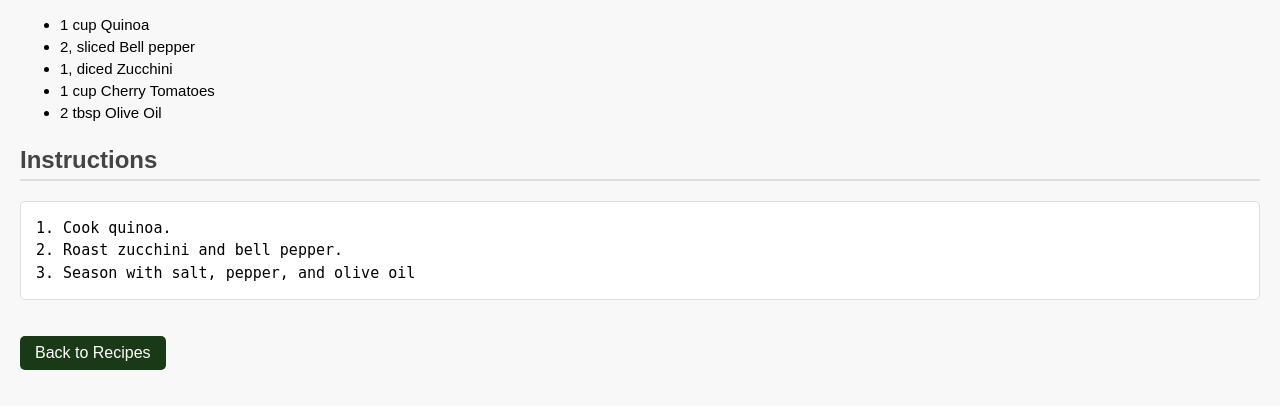
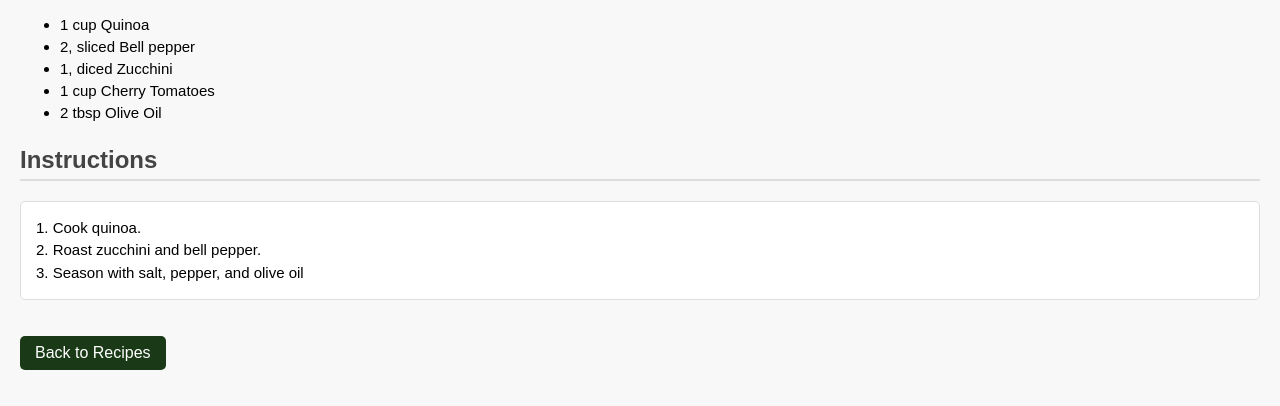
Before and after one commit to Tunarrrrmas/allersafe, a Flask app: page /recipe/1 in a window 1280 px wide. Shown: the part 1006-1412 px from the top of the page. Run offline with Flask 3, Linux system fonts and the light colour scheme; a user stored in the database is signed in.

Commit message:
Update recipe_details.html

```diff
--- a/templates/recipe_details.html
+++ b/templates/recipe_details.html
@@ -9,44 +9,38 @@
             margin: 0;
             padding: 20px;
         }
-
         h1 {
             text-align: center;
             color: #333;
         }
-
         h2{
             margin-top: 25px;
             color: #444;
             border-bottom: 2px solid #ddd;
             padding-bottom: 5px;
         }
-
         p{
             font-size: 16px;
             color: #555;
         }
-
         ul{
             list-style-type: disc;
             padding-left: 40px;
         }
-
         li{
             margin: 5px 0;
             font-size: 15px;
         }
-
         pre{
             background: #fff;
             border: 1px solid #ddd;
             padding: 15px;
             white-space: pre-wrap;
             font-size: 15px;
+            font-family: Arial, sans-serif;  /* Added this line */
             line-height: 1.5;
             border-radius: 5px;
         }
-
         a{
             display: inline-block;
             margin-top: 20px;
@@ -57,11 +51,9 @@
             border-radius: 5px;
             transition: 0.3s;
         }
-
         a:hover {
             background: #345d31;
         }
-
         .recipe-photo {
             display: block;
             margin: 0 auto 20px auto;
@@ -77,7 +69,6 @@
     <a href="{{ url_for('report_recipe', recipe_id=recipe.id) }}" class="btn btn-outline-danger btn-sm">
         <i class="fas fa-flag"></i> Report Recipe
     </a>
-
     {% if recipe.photo %}
         <img src="{{ url_for('static', filename='uploads/' ~ recipe.photo) }}" alt="{{ recipe.name }}" class="recipe-photo">
     {% endif %}
@@ -85,18 +76,14 @@
     <h1>{{ recipe.name }}</h1>
     <p><strong>Allergens:</strong> {{ recipe.allergens }}</p>
     <p><strong>Rating:</strong> {{ recipe.rating }}</p>
-
     <h2>Ingredients</h2>
     <ul>
         {% for ingredient in recipe.ingredients %}
             <li>{{ ingredient.measurement }} {{ ingredient.name }}</li>
         {% endfor %}
     </ul>
-
     <h2>Instructions</h2>
     <pre>{{ recipe.instruction }}</pre>
-
     <p><a href="{{ url_for('user_main') }}">Back to Recipes</a></p>
 </body>
-
 </html>
```
